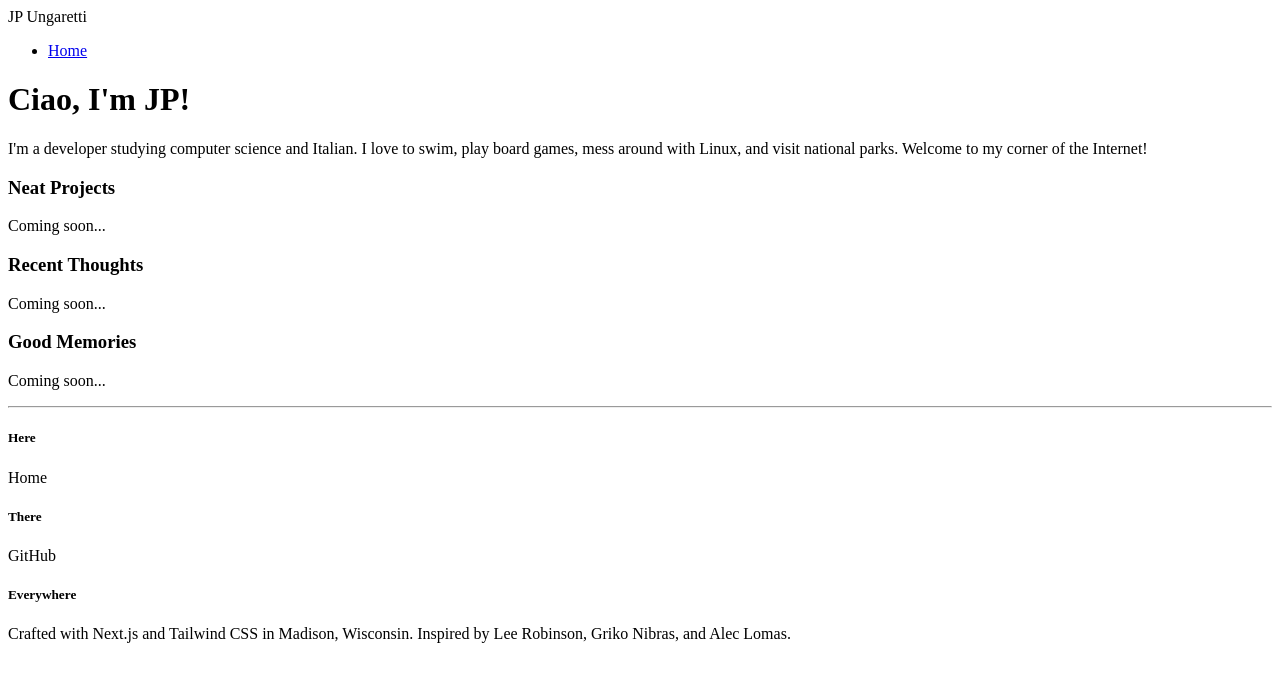
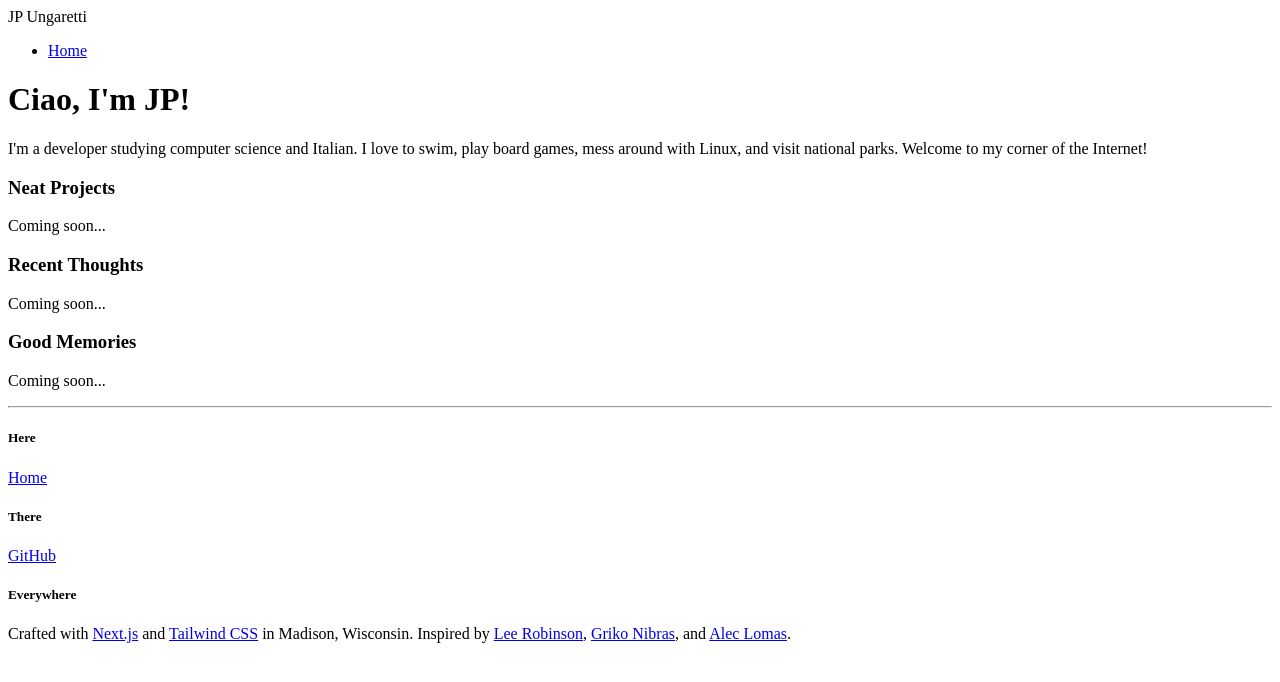
Before and after one commit to sbeczkiewicz/jungaretti.com, a Next.js app: page / in a window 1280 px wide. Shown: the top 682 px of the page. Built offline with nearby package versions, Linux system fonts and the light colour scheme.

Commit message:
Add links to Footer

```diff
--- a/src/components/Footer.js
+++ b/src/components/Footer.js
@@ -1,3 +1,5 @@
+import Link from "next/link";
+
 function FooterColumn({ title, children }) {
   return (
     <div>
@@ -13,15 +15,36 @@ export default function Footer() {
       <hr />
       <div className="mt-4 space-y-2 sm:space-y-0 sm:flex sm:space-x-4">
         <FooterColumn title="Here">
-          <span>Home</span>
+          <Link href="/">Home</Link>
         </FooterColumn>
         <FooterColumn title="There">
-          <span>GitHub</span>
+          <a href="https://github.com/jungaretti/" target="_blank">
+            GitHub
+          </a>
         </FooterColumn>
         <FooterColumn title="Everywhere">
           <p>
-            Crafted with Next.js and Tailwind CSS in Madison, Wisconsin.
-            Inspired by Lee Robinson, Griko Nibras, and Alec Lomas.
+            Crafted with{" "}
+            <a href="https://nextjs.org/" target="_blank">
+              Next.js
+            </a>{" "}
+            and{" "}
+            <a href="https://tailwindcss.com/" target="_blank">
+              Tailwind CSS
+            </a>{" "}
+            in Madison, Wisconsin. Inspired by{" "}
+            <a href="https://leerob.io/" target="_blank">
+              Lee Robinson
+            </a>
+            ,{" "}
+            <a href="https://griko.id/" target="_blank">
+              Griko Nibras
+            </a>
+            , and{" "}
+            <a href="https://lowmess.com/" target="_blank">
+              Alec Lomas
+            </a>
+            .
           </p>
         </FooterColumn>
       </div>
```
